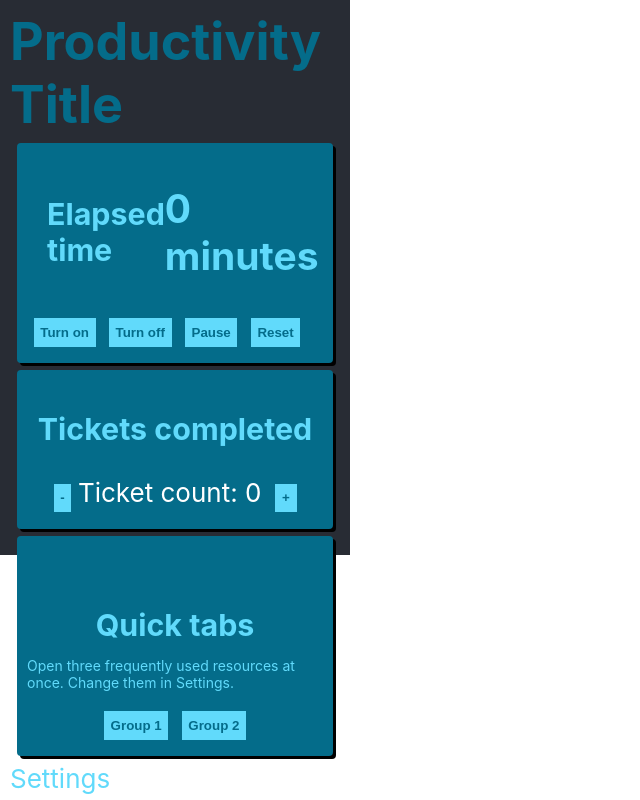
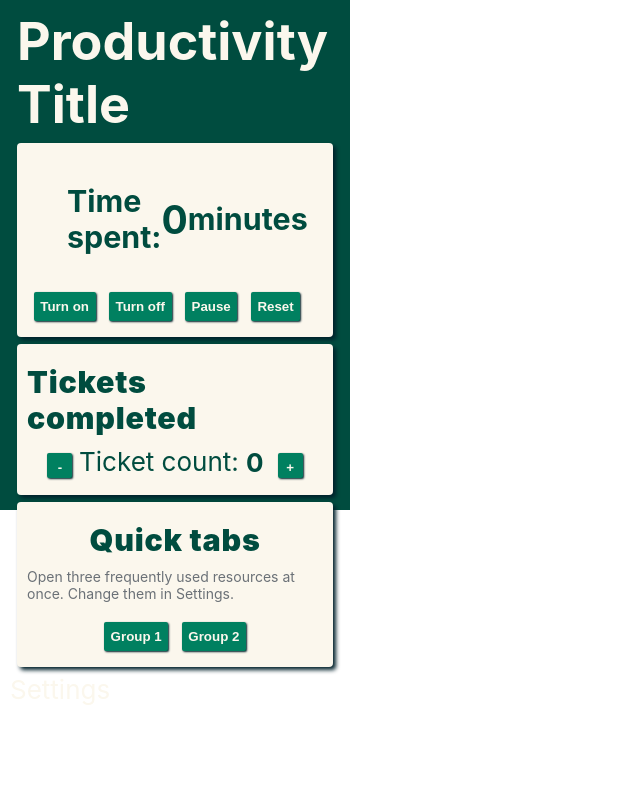
Before and after one commit to sandypockets/ticketer, a React (Create React App) app: page / in a window 1280 px wide. Shown: the whole page, without its empty margins (0-640 px from the left). Built offline with nearby package versions, Linux system fonts and the light colour scheme.

Commit message:
Improve styling

```diff
--- a/src/components/Home.jsx
+++ b/src/components/Home.jsx
@@ -14,8 +14,9 @@ export default function Home({ ticketCount, increaseTicketCount, decreaseTicketC
         <div className="card">
           <div>
             <div className="elapsedTime">
-              <h3>Elapsed time</h3>
-              <h2>{time ? time : 0} minutes</h2>
+              <h3>Time spent:</h3>
+              <h2>{time ? time : 0}</h2>
+              <h3>minutes</h3>
             </div>
           </div>
           <div>
@@ -35,14 +36,14 @@ export default function Home({ ticketCount, increaseTicketCount, decreaseTicketC
         </div>
 
         <div className="card">
-          <h3 className="flex-center">Tickets completed</h3>
+          <h3 className="flex-center cardTitle">Tickets completed</h3>
           <div className="buttonGroup">
             <div>
-              <button onClick={decreaseTicketCount}>
+              <button className="square" onClick={decreaseTicketCount}>
                 -
               </button>
-              <span>Ticket count: {ticketCount} </span>
-              <button onClick={increaseTicketCount}>
+              <span>Ticket count: <strong>{ticketCount}</strong> </span>
+              <button className="square" onClick={increaseTicketCount}>
                 +
               </button>
             </div>
@@ -51,9 +52,9 @@ export default function Home({ ticketCount, increaseTicketCount, decreaseTicketC
 
         <div className="card">
         <div className="flex-center">
-          <h3 className="quickTabs">Quick tabs</h3>
+          <h3 className="cardTitle">Quick tabs</h3>
         </div>
-          <p className="flex-center">Open three frequently used resources at once. Change them in Settings.</p>
+          <p className="flex-center info">Open three frequently used resources at once. Change them in Settings.</p>
           <div className="buttonGroup">
             <div>
               <button onClick={openTabGroupOne}>
--- a/src/components/Settings.jsx
+++ b/src/components/Settings.jsx
@@ -81,10 +81,10 @@ export default function Settings({ setPage }) {
     <>
       <div className="container">
         <div>
-          <h1>Settings</h1>
+          <h1 className="title">Settings</h1>
 
-          <div className="urlForms">
-            <h3>Link group 1</h3>
+          <div className="urlForms card">
+            <h3 className="cardTitle">Link group 1</h3>
             {formGroups.groupOne.map((item, index) => (
               <div className="urlForm">
                 <label className="urlLabel">{item.label}</label>
@@ -93,8 +93,8 @@ export default function Settings({ setPage }) {
             ))}
           </div>
 
-          <div className="urlForms">
-            <h3>Link group 2</h3>
+          <div className="urlForms card">
+            <h3 className="cardTitle">Link group 2</h3>
             {formGroups.groupTwo.map((item, index) => (
               <div className="urlForm">
                 <label className="urlLabel">{item.label}</label>
--- a/src/main.css
+++ b/src/main.css
@@ -1,40 +1,35 @@
 .app {
     width: 330px;
-    height: 535px;
-    background-color: #282c34;
+    height: 490px;
+    /*background-color: #282c34;*/
+    background-color: #004c3f;
     font-size: calc(10px + 2vmin);
-    color: white;
+    color: #fbf7ed;
     padding: 10px;
 }
 
-.get-started {
-    display: flex;
-    justify-content: center;
+a {
+    color: #fbf7ed;
+    cursor: pointer;
 }
 
-a, p, h1, h2, h3, h4 {
-    color: #61dafb;
+h1, h2, h3, h4, span, label, ::placeholder {
+    color: #004c3f;
 }
 
 p {
+    color: #6b7177;
     font-size: 14px;
 }
 
 h1.title {
-    color: rgb(4, 108, 138);
+    color: #fbf7ed;
+    margin: 0 0 0 7px;
 }
 
-.container {
-    height: 100%;
-    display: flex;
-    flex-direction: column;
-    justify-content: space-between;
-}
+
 
 div.urlForms {
-    /*display: flex;*/
-    /*flex-direction: column;*/
-    /*justify-content: center;*/
     margin: 1em auto;
 }
 
@@ -56,11 +51,21 @@ label.urlLabel {
     margin: 0 1em;
 }
 
-h3.quickTabs {
-    margin: 2em 0 0 0;
+
+/* Utility classes */
+h3.cardTitle {
+    margin: 10px 0;
+    font-weight: 900;
+    letter-spacing: 0.025em;
 }
 
-/* Utility classes */
+.container {
+    height: 100%;
+    display: flex;
+    flex-direction: column;
+    justify-content: space-between;
+}
+
 .flex-center {
     display: flex;
     justify-content: center;
@@ -68,13 +73,22 @@ h3.quickTabs {
 
 button {
     padding: 0.5em;
-    background-color: #61dafb;
-    /*background-color: rgb(4, 108, 138);*/
-    /*color: rgb(220, 219, 216);*/
-    color: rgb(4, 108, 138);
+    /*background-color: #61dafb;*/
+    /*color: rgb(4, 108, 138);*/
+    background-color: #008060;
+    color: #fbf7ed;
     border: none;
     margin: 0.5em;
     font-weight: bold;
+    cursor: pointer;
+    box-shadow: 1px 1px 2px #00212b;
+    border-radius: 2px;
+}
+
+button.square {
+    height: 25px;
+    width: 25px;
+    font-weight: 900;
 }
 
 div.buttonGroup {
@@ -83,15 +97,20 @@ div.buttonGroup {
 }
 
 .card {
-    background-color: rgb(4, 108, 138);
+    /*background-color: rgb(4, 108, 138);*/
+    background-color: #fbf7ed;
     padding: 10px;
     margin: 7px;
     border-radius: 4px;
-    box-shadow: 3px 3px black;
+    box-shadow: 3px 3px 4px #00212b;
 }
 
 h1 {
     margin: 0;
+}
+
+input {
+    color: black;
 }
 /* END Utility classes */
 
@@ -100,7 +119,14 @@ div.elapsedTime {
     display: flex;
     justify-content: space-between;
     align-items: center;
-    padding: 0 20px;
+    padding: 0 40px;
 }
 
+
 /* END Timer */
+
+/* Quick tabs */
+p.info {
+   margin: 0 0 1em 0;
+}
+/* End Quick tabs */
```
